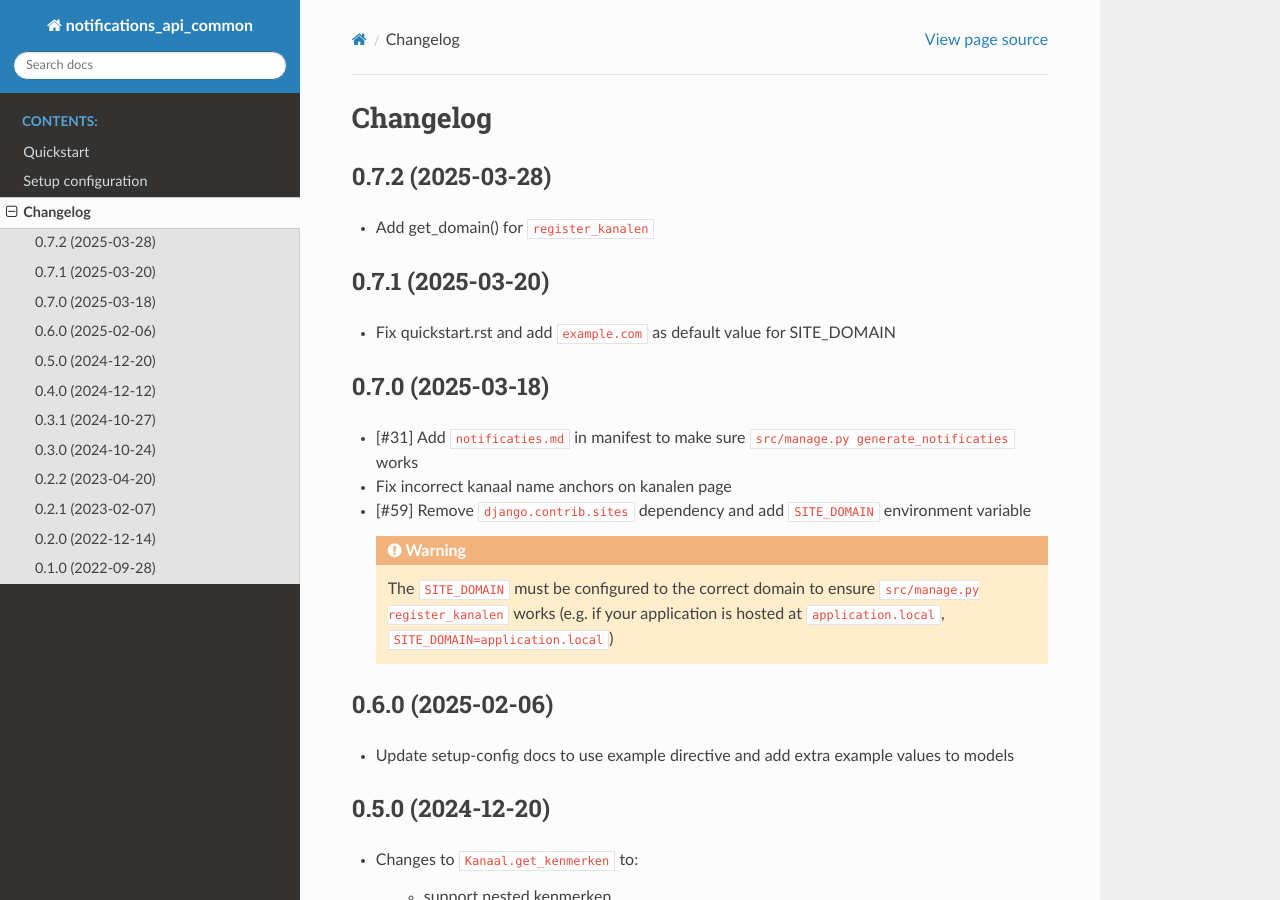
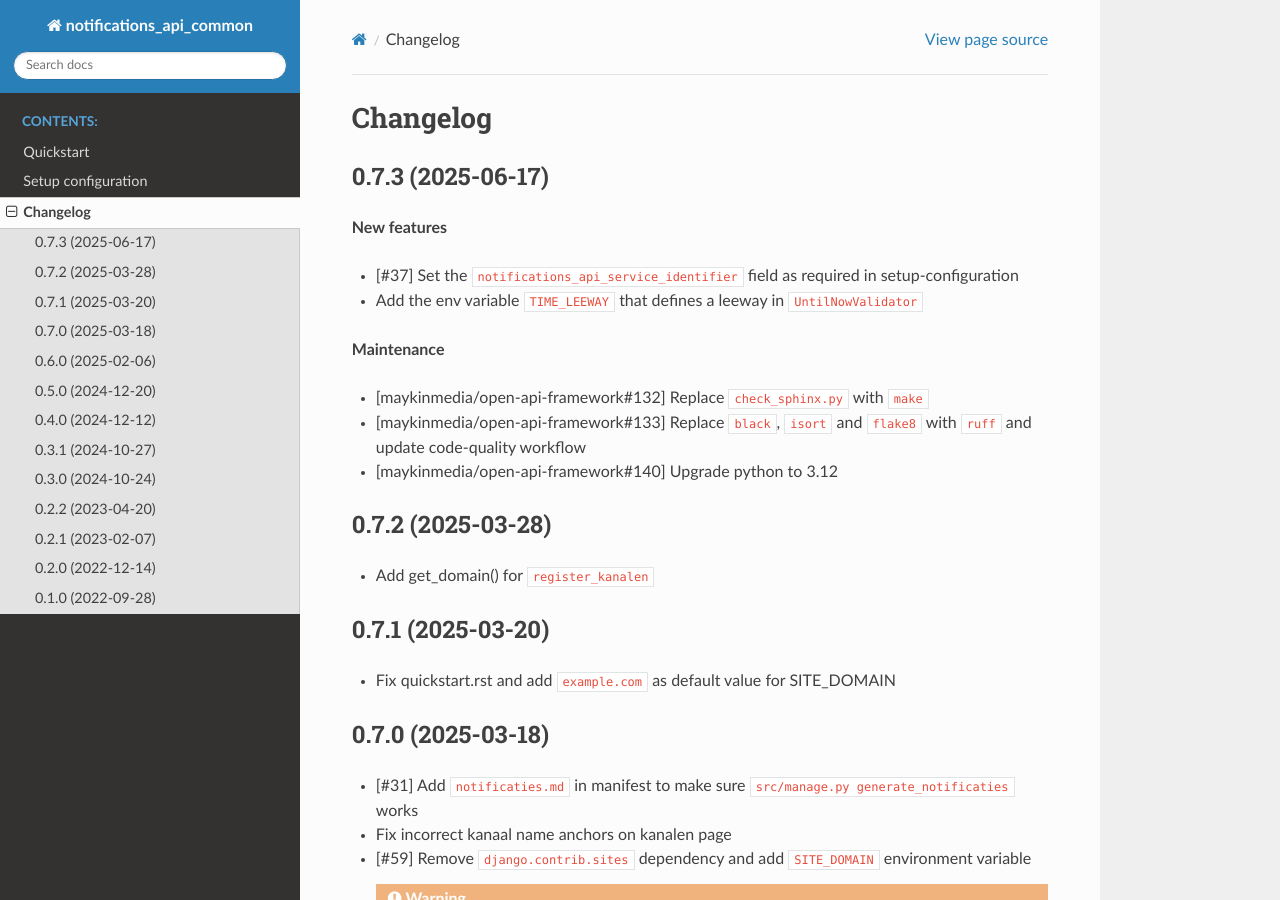
Before and after one commit to maykinmedia/notifications-api-common, a Sphinx documentation site: the page built from docs/changelog.rst, in a window 1280 px wide and 900 px high. Built offline with Sphinx 7.4.7 and the Read the Docs theme 3.1.0, drawn with Linux system fonts in a browser that asks for light colours.

Commit message:
:bookmark: Release 0.7.3

```diff
--- a/CHANGELOG.rst
+++ b/CHANGELOG.rst
@@ -1,6 +1,20 @@
 =========
 Changelog
 =========
+
+0.7.3 (2025-06-17)
+------------------
+
+**New features**
+
+* [#37] Set the ``notifications_api_service_identifier`` field as required in setup-configuration
+* Add the env variable ``TIME_LEEWAY`` that defines a leeway in ``UntilNowValidator``
+
+**Maintenance**
+
+* [maykinmedia/open-api-framework#132] Replace ``check_sphinx.py`` with ``make``
+* [maykinmedia/open-api-framework#133] Replace ``black``, ``isort`` and ``flake8`` with ``ruff`` and update code-quality workflow
+* [maykinmedia/open-api-framework#140] Upgrade python to 3.12
 
 0.7.2 (2025-03-28)
 ------------------
--- a/README.rst
+++ b/README.rst
@@ -1,7 +1,7 @@
 notifications-api-common
 ========================
 
-:Version: 0.7.2
+:Version: 0.7.3
 :Source: https://github.com/maykinmedia/notifications-api-common
 :Keywords: notifications, REST, API, Common Ground, ZGW
 :PythonVersion: 3.12
--- a/docs/conf.py
+++ b/docs/conf.py
@@ -29,7 +29,7 @@ copyright = "2022, Maykin Media"
 author = "Maykin Media"
 
 # The full version, including alpha/beta/rc tags
-release = "0.7.2"
+release = "0.7.3"
 
 
 # -- General configuration ---------------------------------------------------
--- a/pyproject.toml
+++ b/pyproject.toml
@@ -7,7 +7,7 @@ build-backend = "setuptools.build_meta"
 [tool.bumpversion]
 commit = false
 tag = false
-current_version = "0.7.2"
+current_version = "0.7.3"
 
 [[tool.bumpversion.files]]
 filename = "setup.cfg"
--- a/setup.cfg
+++ b/setup.cfg
@@ -2,7 +2,7 @@
 # see http://setuptools.readthedocs.io/en/latest/setuptools.html#configuring-setup-using-setup-cfg-files
 [metadata]
 name = notifications-api-common
-version = 0.7.2
+version = 0.7.3
 description = Re-usable integration layer for the Common Ground Notifications API specification.
 long_description = file: README.rst
 url = https://github.com/maykinmedia/notifications-api-common
```
Also changed, not shown: 2 other files.
